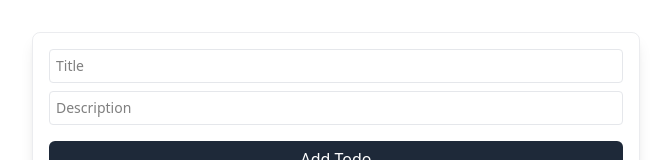
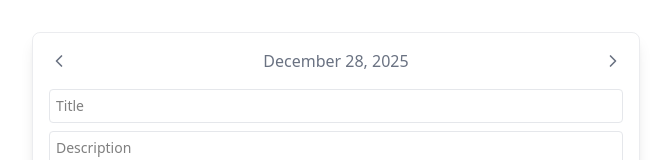
Before and after one commit to cedik456/mern-typeScript, a React (Vite) app in the folder client/: page / in a window 1280 px wide. Shown: the top 160 px of the page, without its empty margins (304-975 px from the left). Built offline with nearby package versions, Linux system fonts and the light colour scheme; no server answers.

Commit message:
Fix timezones to utc and add proper loading state.

```diff
--- a/client/package.json
+++ b/client/package.json
@@ -12,6 +12,7 @@
   "dependencies": {
     "@tailwindcss/vite": "^4.1.18",
     "axios": "^1.13.2",
+    "lucide-react": "^0.562.0",
     "react": "^19.2.0",
     "react-dom": "^19.2.0",
     "tailwindcss": "^4.1.18"
--- a/client/src/App.tsx
+++ b/client/src/App.tsx
@@ -2,18 +2,34 @@ import "./App.css";
 import { useTodos } from "./hooks/useTodos";
 import TodoForm from "./components/TodoForm";
 import TodoItem from "./components/TodoItem";
+import { useState } from "react";
+import DateNavigator from "./components/DateNavigator";
 
 function App() {
-  const { todos, addTodo, updateTodo, deleteTodo, isLoading, error } =
-    useTodos();
+  const [viewDate, setViewDate] = useState<Date>(() => {
+    const today = new Date();
+    today.setHours(0, 0, 0, 0);
+    return today;
+  });
+
+  const {
+    todos,
+    addTodo,
+    updateTodo,
+    deleteTodo,
+    isMutating,
+    isInitialLoading,
+    error,
+  } = useTodos(viewDate);
 
   return (
     <div className=" flex flex-col items-center justify-center">
       <div className="border-gray-400/20 border  p-4 rounded-lg  md:w-1/2 w-full shadow-lg">
-        <TodoForm onAddTodo={addTodo} disabled={isLoading} />
+        <DateNavigator viewDate={viewDate} setViewDate={setViewDate} />
+        <TodoForm onAddTodo={addTodo} disabled={isMutating} />
 
         {error && <p className="text-red-500 ">Error! Fetching Todo's!</p>}
-        {isLoading && <p className="text-gray-500">Loading Todos...</p>}
+        {isInitialLoading && <p className="text-gray-500">Loading Todos...</p>}
         <ul>
           {todos.map((todo) => (
             <TodoItem
@@ -21,7 +37,7 @@ function App() {
               todo={todo}
               updateTodo={updateTodo}
               deleteTodo={deleteTodo}
-              isLoading={isLoading}
+              isLoading={isInitialLoading || isMutating}
             />
           ))}
         </ul>
--- a/client/src/components/DateNavigator.tsx
+++ b/client/src/components/DateNavigator.tsx
@@ -1,9 +1,16 @@
+import { ChevronLeft, ChevronRight } from "lucide-react";
+
 type Props = {
   viewDate: Date;
   setViewDate: (date: Date) => void;
 };
 
-const fmt = (d: Date) => d.toISOString().slice(0, 10);
+const fmt = (d: Date) =>
+  d.toLocaleDateString("en-US", {
+    year: "numeric",
+    month: "long",
+    day: "numeric",
+  });
 
 export default function DateNavigator({ viewDate, setViewDate }: Props) {
   const today = new Date();
@@ -18,13 +25,15 @@ export default function DateNavigator({ viewDate, setViewDate }: Props) {
   const isToday = fmt(viewDate) === fmt(today);
 
   return (
-    <div>
-      <button onClick={() => changeDay(-1)}>Previous</button>
+    <div className="flex justify-between items-center mb-4 text-gray-500">
+      <button onClick={() => changeDay(-1)}>
+        <ChevronLeft className="w-5 h-5 hover:text-gray-800 hover:cursor-pointer" />
+      </button>
 
       <span>{fmt(viewDate)}</span>
 
       <button onClick={() => changeDay(1)} disabled={isToday}>
-        Next
+        <ChevronRight className="w-5 h-5 hover:text-gray-800 hover:cursor-pointer" />
       </button>
     </div>
   );
--- a/client/src/hooks/useTodos.ts
+++ b/client/src/hooks/useTodos.ts
@@ -12,14 +12,17 @@ interface Todo {
 
 export function useTodos(viewDate: Date) {
   const [todos, setTodos] = useState<Todo[]>([]);
-  const [isLoading, setIsLoading] = useState<boolean>(false);
+
+  const [isInitialLoading, setIsInitialLoading] = useState<boolean>(false);
+  const [isMutating, setIsMutating] = useState<boolean>(false);
+
   const [error, setError] = useState<string | null>(null);
 
   const fmt = (d: Date) => d.toISOString().slice(0, 10);
   const dateQuery = viewDate ? fmt(viewDate) : "";
 
   const fetchTodos = async () => {
-    setIsLoading(true);
+    setIsInitialLoading(true);
     setError(null);
 
     try {
@@ -36,12 +39,12 @@ export function useTodos(viewDate: Date) {
       console.error("Error fetching todos:", error);
       setError("Error fetching todos");
     } finally {
-      setIsLoading(false);
+      setIsInitialLoading(false);
     }
   };
 
   const addTodo = async (title: string, description: string) => {
-    setIsLoading(true);
+    setIsMutating(true);
     setError(null);
 
     try {
@@ -57,12 +60,12 @@ export function useTodos(viewDate: Date) {
       console.error("Error adding todo:", error);
       setError("Error adding todo");
     } finally {
-      setIsLoading(false);
+      setIsMutating(false);
     }
   };
 
   const updateTodo = async (id: string, title: string, description: string) => {
-    setIsLoading(true);
+    setIsMutating(true);
     setError(null);
 
     try {
@@ -80,12 +83,12 @@ export function useTodos(viewDate: Date) {
       console.error("Error updating todo:", error);
       setError("Error updating todo!");
     } finally {
-      setIsLoading(false);
+      setIsMutating(false);
     }
   };
 
   const deleteTodo = async (id: string) => {
-    setIsLoading(true);
+    setIsMutating(true);
     setError(null);
 
     try {
@@ -96,7 +99,7 @@ export function useTodos(viewDate: Date) {
       console.error("Error deleting todo:", error);
       setError("Error deleting todo!");
     } finally {
-      setIsLoading(false);
+      setIsMutating(false);
     }
   };
 
@@ -109,7 +112,8 @@ export function useTodos(viewDate: Date) {
     addTodo,
     updateTodo,
     deleteTodo,
-    isLoading,
+    isMutating,
+    isInitialLoading,
     error,
   };
 }
```
Also changed, not shown: 2 other files (tests, documents, lock files or other folders).
